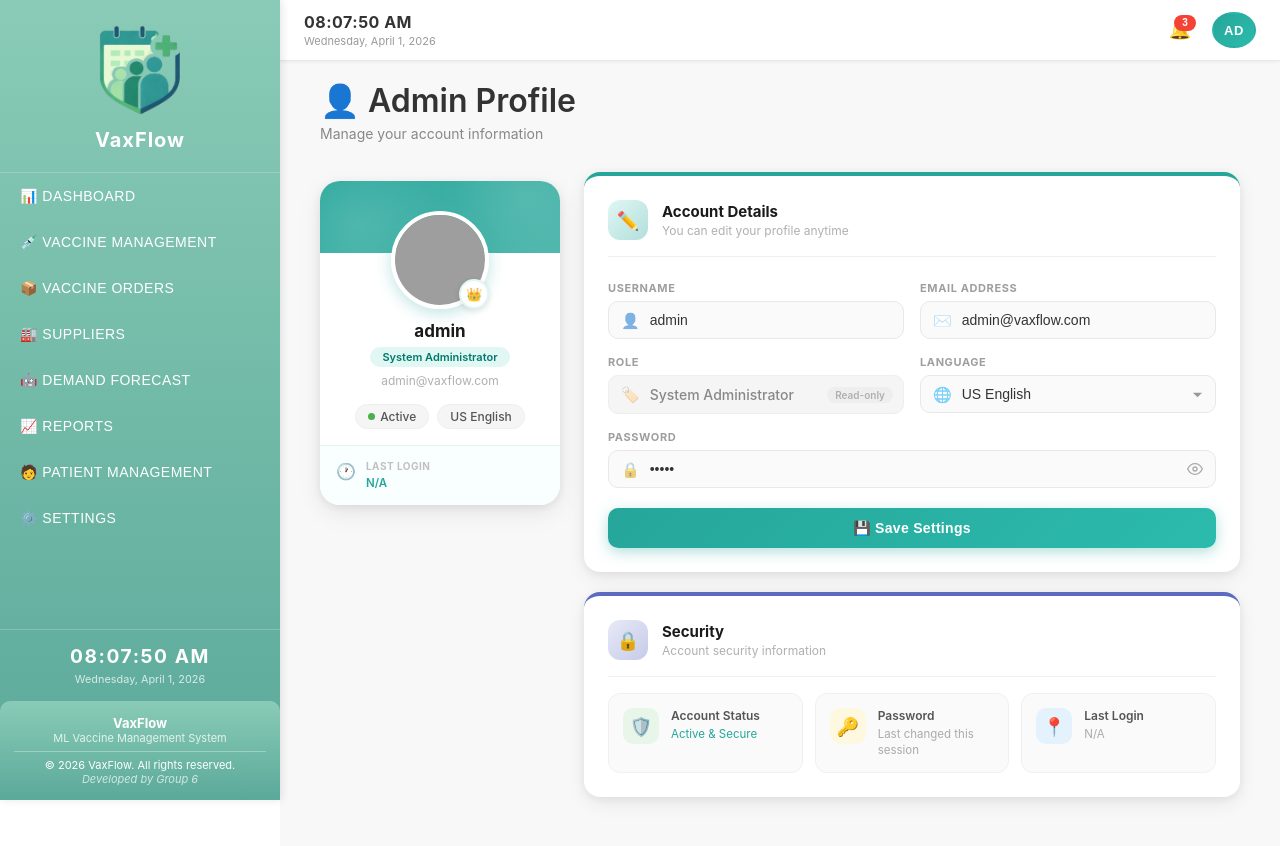
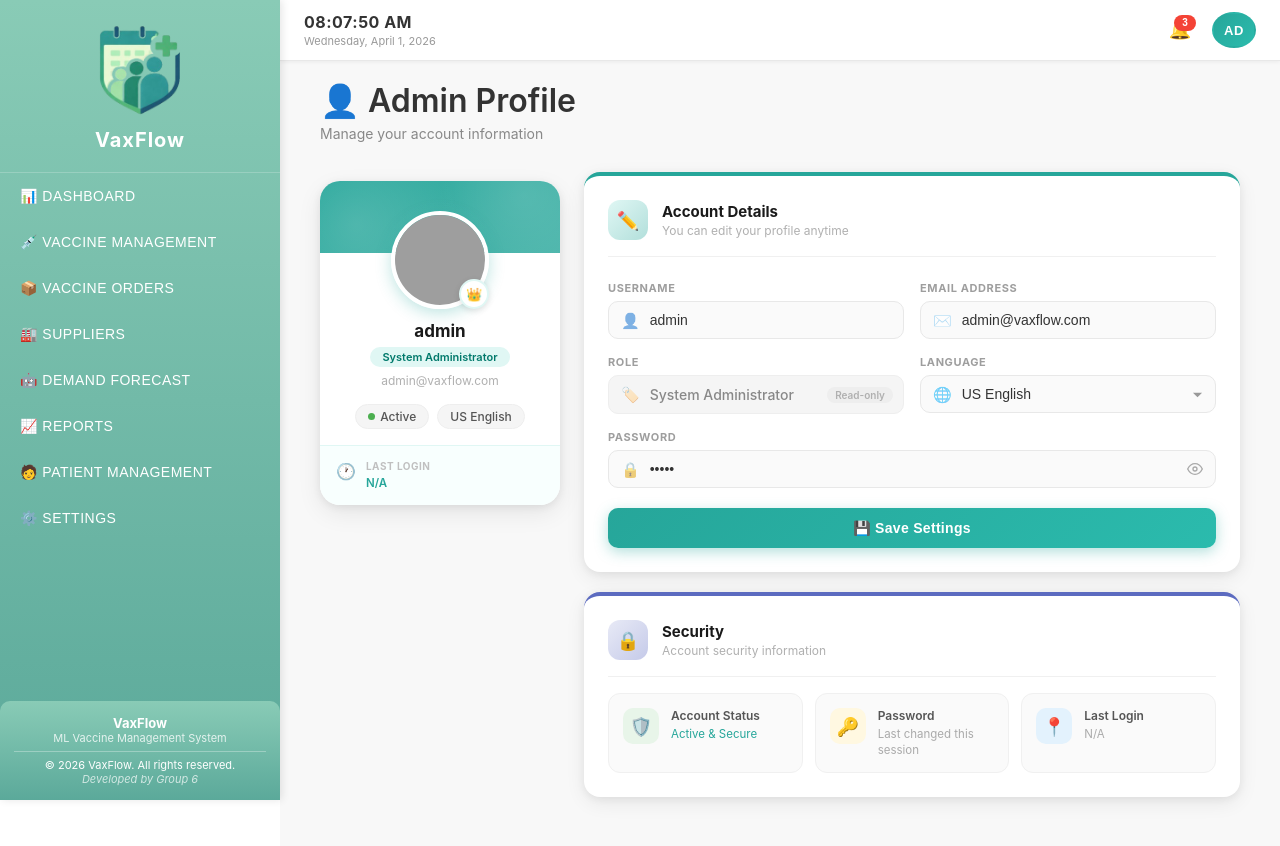
Before and after one commit to dxnah/QueueIT, a React (Create React App) app: page /profile in a window 1280 px wide. Shown: the top 846 px of the page. Built offline with nearby package versions, Linux system fonts and the light colour scheme; grey boxes are pictures that could not be loaded.

Commit message:
fix: clean up unused vars

```diff
--- a/src/components/Sidebar.jsx
+++ b/src/components/Sidebar.jsx
@@ -1,20 +1,11 @@
 import { useNavigate, useLocation } from 'react-router-dom';
 import logo from '../images/logoit.png';
-import useClock from '../hooks/useClock';
 
 const Sidebar = ({ isMobileMenuOpen, onMenuClose }) => {
   const navigate = useNavigate();
   const location = useLocation();
   const isActive = (path) => location.pathname === path;
 
-  // ── Live clock from hook ───────────────────────────────
-  const now = useClock();
-
-  const formatTime = (date) =>
-    date.toLocaleTimeString([], { hour: '2-digit', minute: '2-digit', second: '2-digit' });
-
-  const formatDate = (date) =>
-    date.toLocaleDateString([], { weekday: 'long', year: 'numeric', month: 'long', day: 'numeric' });
 
   const handleNavClick = (path) => {
     navigate(path);
@@ -89,12 +80,6 @@ const Sidebar = ({ isMobileMenuOpen, onMenuClose }) => {
 
       </nav>
 
-      {/* ── Live clock ── */}
-      <div className="sidebar-clock">
-        <span className="sidebar-clock-time">{formatTime(now)}</span>
-        <span className="sidebar-clock-date">{formatDate(now)}</span>
-      </div>
-
       <footer style={{
         padding: '14px',
         background: 'linear-gradient(180deg, #89CBB6 0%, #5ba99a 100%)',
--- a/src/data/dashboardData.jsx
+++ b/src/data/dashboardData.jsx
@@ -69,12 +69,6 @@ export const getMonthlyRequirement = (vaccineName, month) => {
   return PEAK_MONTHS.includes(month) ? Math.round(base * 1.5) : base;
 };
 
-
-
-const MONTHS_LIST = [
-  'January','February','March','April','May','June',
-  'July','August','September','October','November','December',
-];
 
 export const getMonthMultiplier = (month) =>
   PEAK_MONTHS.includes(month) ? 1.55 : 1.0;
--- a/src/pages/DemandForecast.jsx
+++ b/src/pages/DemandForecast.jsx
@@ -250,7 +250,6 @@ const DemandForecast = () => {
   // ── stat card values ─────────────────────────────────────────
   const totalVaccines  = vaccineData.length;
   const totalStock     = forecastData.reduce((s, r) => s + r.available, 0);
-  const totalNeeded    = forecastData.reduce((s, r) => s + r.neededBase, 0);
   const orderNowCount  = forecastData.filter(r => r.action === 'order_now').length;
   const orderSoonCount = forecastData.filter(r => r.action === 'order_soon').length;
   const okCount        = forecastData.filter(r => r.action === 'ok').length;
--- a/src/pages/VaccineOrders.jsx
+++ b/src/pages/VaccineOrders.jsx
@@ -3,7 +3,7 @@
 import React, { useState, useEffect } from 'react';
 import Sidebar from '../components/Sidebar';
 import TopBar from '../components/TopBar';
-import { INITIAL_ORDERS, ORDER_STATUS_OPTIONS } from '../data/ordersData';
+import { INITIAL_ORDERS } from '../data/ordersData';
 import '../styles/dashboard.css';
 
 const STATUS_OPTIONS = ['Pending', 'Approved', 'Shipped', 'Delivered', 'Cancelled'];
--- a/src/styles/patientmanagement.css
+++ b/src/styles/patientmanagement.css
@@ -154,7 +154,7 @@
 
 .um-search-input {
   width: 100%;
-  padding: 8px 36px 8px 50px;
+  padding: 8px 36px 8px 36px;
   border: 1.5px solid #e0e0e0;
   border-radius: 20px;
   font-size: 13px;
--- a/src/styles/vaccine.css
+++ b/src/styles/vaccine.css
@@ -65,12 +65,21 @@
   justify-content: center;
   z-index: 1001;
   box-shadow: 0 6px 16px rgba(0,0,0,0.2);
-  transition: transform 0.25s ease, box-shadow 0.25s ease;
+  transition: transform 0.25s ease, box-shadow 0.25s ease, background 0.25s ease;
+}
+
+.fab-btn:hover {
+  background: #1a8174;
 }
 
 .fab-btn--open {
   transform: translateX(-50%) rotate(45deg) scale(1.1);
   box-shadow: 0 12px 30px rgba(38,166,154,0.4);
+  background: #e53935;
+}
+
+.fab-btn--open:hover {
+  background: #c62828;
 }
 
 /* ── FAB Option Cards ── */
```
